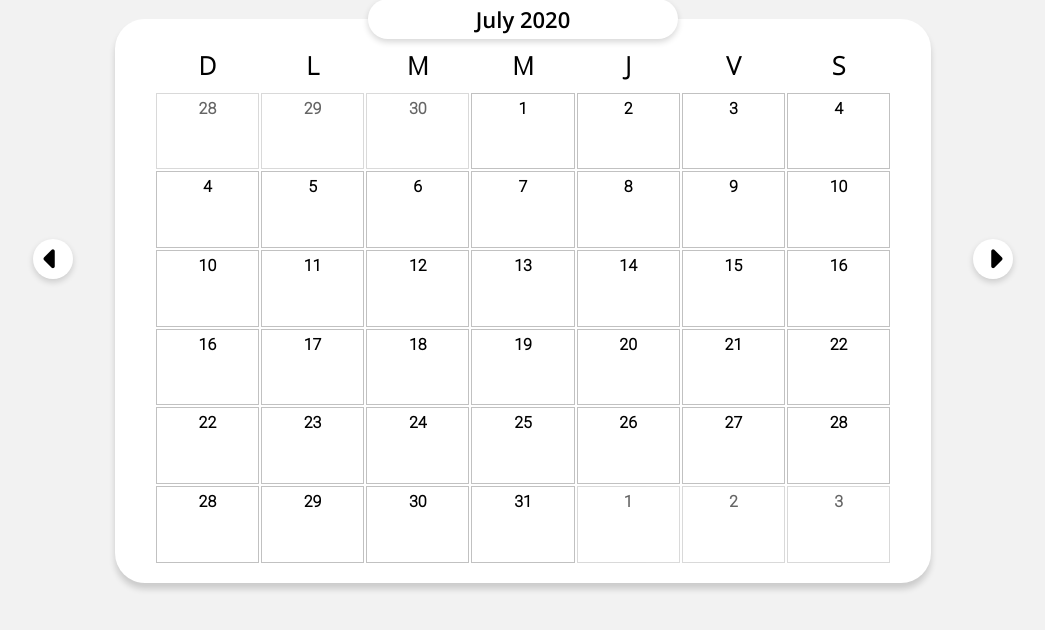
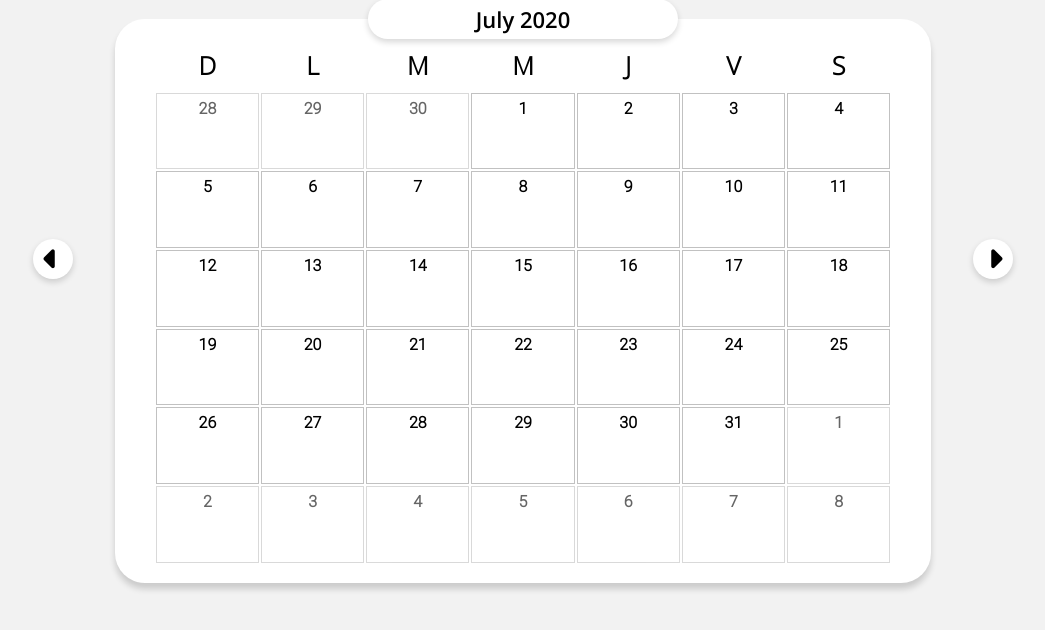
Before and after one commit to JulienR1/scheduleManager, a PHP site: page /calendar.php in a window 1280 px wide. Shown: the part 157-787 px from the top of the page, without its empty margins (117-1162 px from the left). Run offline with PHP 8.4, Linux system fonts and the light colour scheme; data that the repository does not hold is empty; some libraries are stand-ins or nearby versions; some web fonts are replaced.

Commit message:
Ajustement du calendrier

```diff
--- a/site/req/monthGenerator.php
+++ b/site/req/monthGenerator.php
@@ -87,7 +87,7 @@ echo '<tr><th>D</th><th>L</th><th>M</th><th>M</th><th>J</th><th>V</th><th>S</th>
 for ($i = 0; $i < 6; $i++) {
     echo '<tr>';
     for ($j = 0; $j < 7; $j++) {
-        $index = 6 * $i + $j;
+        $index = 7 * $i + $j;
         $isActive = date("m", strtotime($calendarData[$index]["date"])) == $month;
         echo '<td' . (!$isActive ? ' unactive' : '') . ' onclick="openDateInfos(\'' . $calendarData[$index]["date"] . '\')"' . '>';
         echo '<h4>' . date("j", strtotime($calendarData[$index]["date"])) . '</h4>';
```
